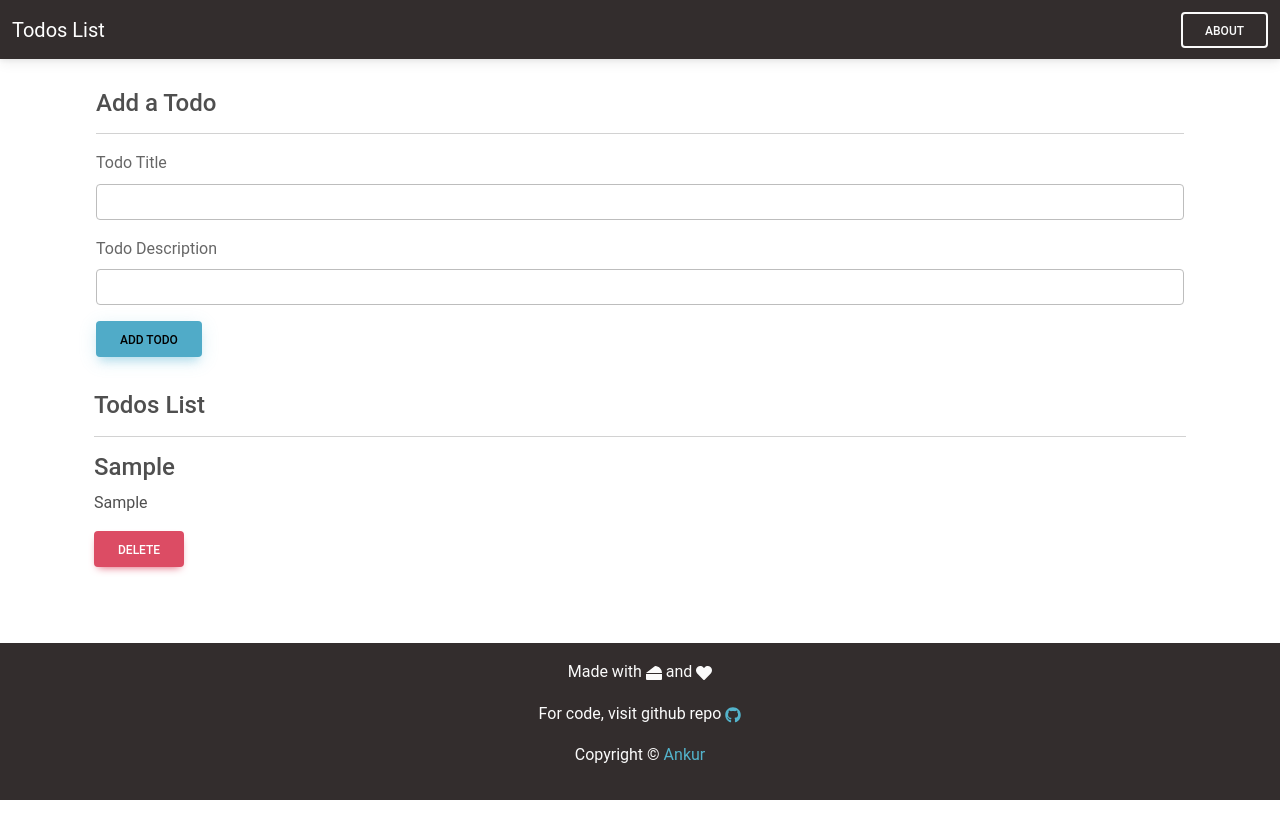
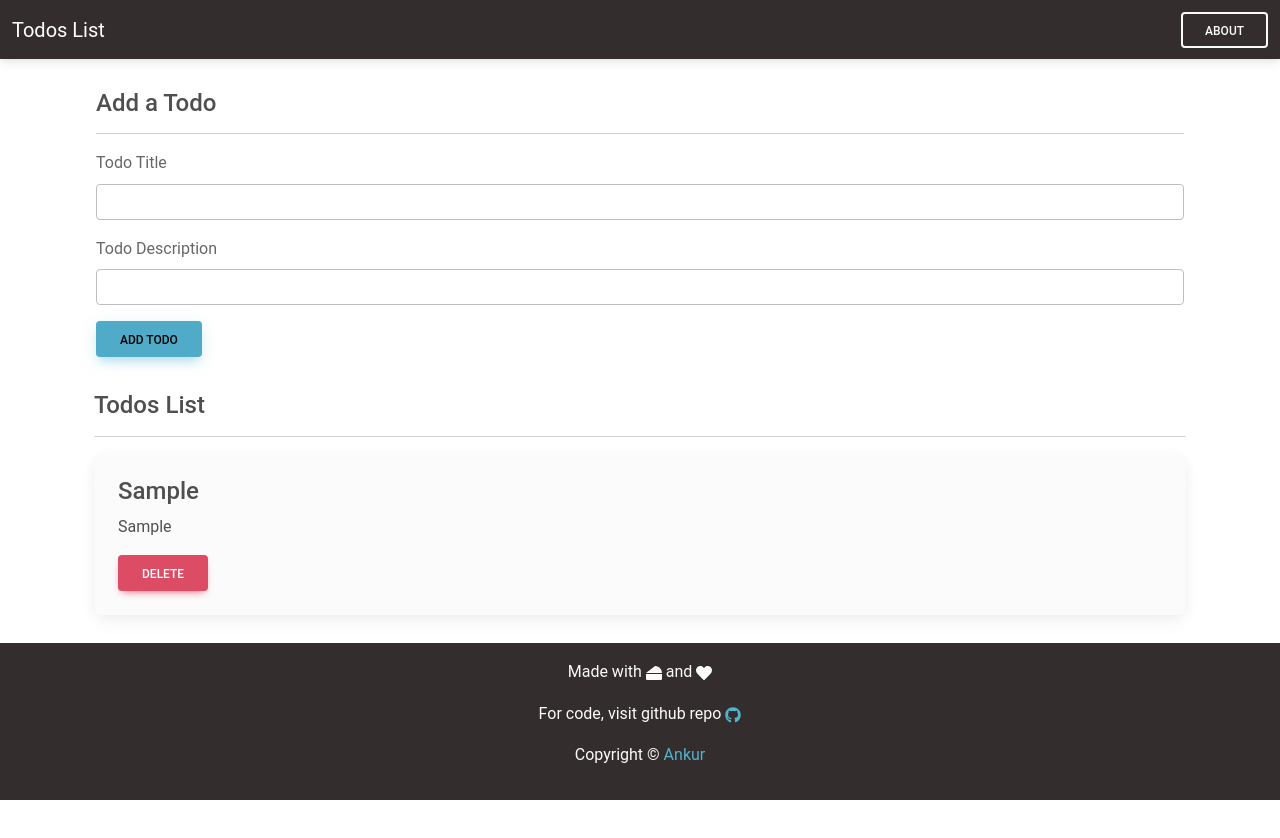
Before and after one commit to ankur12-1610/Todo-react, a React (Create React App) app: page / in a window 1280 px wide. Both pictures are taken after typing "Sample", "Sample" into the empty fields and a click on the button "ADD TODO". Shown: the top 838 px of the page. Built offline with nearby package versions, Linux system fonts and the light colour scheme.

Commit message:
Resolve merge

```diff
--- a/src/MyComponents/TodoItem.js
+++ b/src/MyComponents/TodoItem.js
@@ -3,9 +3,10 @@ import PropTypes from "prop-types";
 
 export const TodoItem = ({ todo, onDelete }) => {
   return (
-    <div>
-      <h4>{todo.title}</h4>
-      <p>{todo.desc}</p>
+    <div className="card bg-light mb-3 ">
+      <div className="card-body">
+        <h4 className="card-title">{todo.title}</h4>
+        <p className="card-text">{todo.desc}</p>
         <button
           className="btn btm-sm btn-danger"
           onClick={() => {
@@ -15,6 +16,7 @@ export const TodoItem = ({ todo, onDelete }) => {
           Delete
         </button>
       </div>
+    </div>
   );
 };
 
```
Lines whose indentation alone changed are shown as unchanged.
